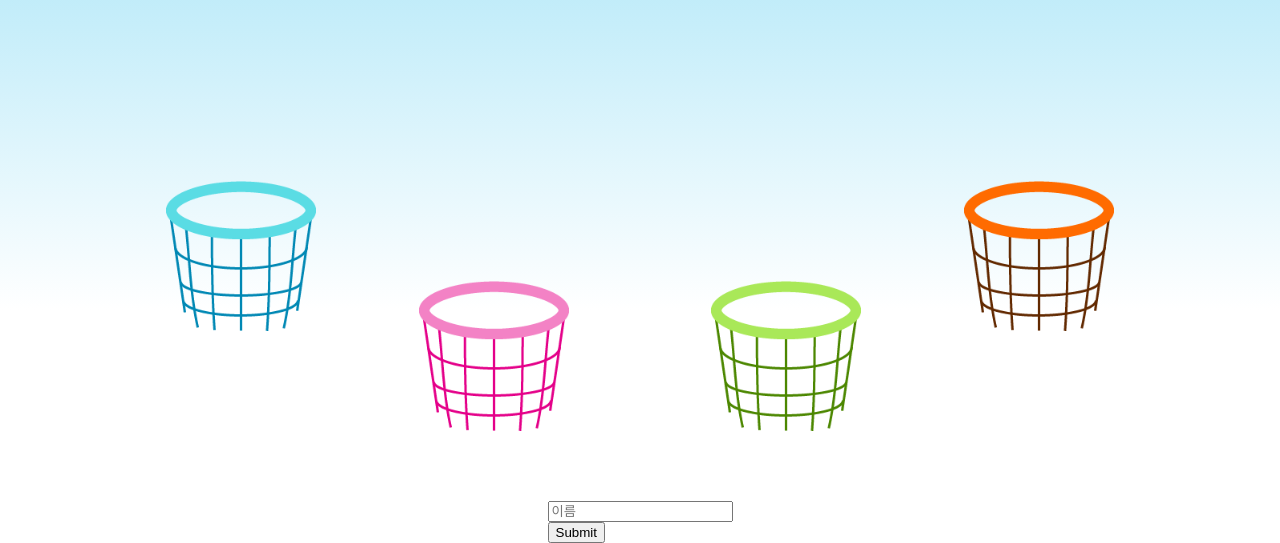
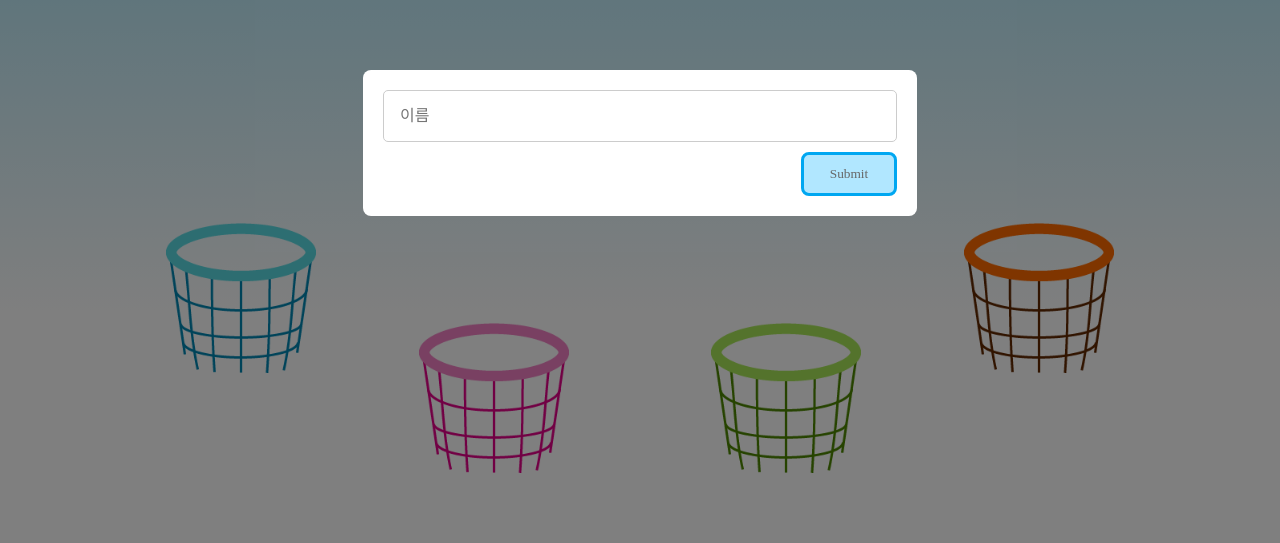
Before and after one commit to hyewwonn/BuzzerBeater, a Next.js app: page /GamePage in a window 1280 px wide. Shown: the part 257-800 px from the top of the page. Built offline with nearby package versions, Linux system fonts and the light colour scheme; a web font is replaced by a local one.

Commit message:
gamepage modal css

```diff
--- a/src/styles/GamePage.module.css
+++ b/src/styles/GamePage.module.css
@@ -208,6 +208,76 @@
   animation-timing-function: ease-in-out;
 } */
 
+
+/* modal */
+.modal {
+  position: fixed;
+  top: 0;
+  left: 0;
+  width: 100%;
+  height: 100%;
+  background-color: rgba(0, 0, 0, 0.5);
+  display: flex;
+  align-items: center;
+  justify-content: center;
+  z-index: 1000;
+}
+
+.modal form {
+  background-color: #fff;
+  padding: 20px;
+  border-radius: 0.5rem;
+  display: flex;
+  flex-direction: column;
+}
+
+.modalscore {
+  width: 30rem;
+  margin-bottom: 10px;
+  padding: 1.5rem 1rem 0.5rem 1rem;
+  font-size: 1.4rem;
+  font-family: "esamanru";
+  color: #444;
+}
+
+.modal form input{
+  width: 30rem;
+  margin-bottom: 10px;
+  padding: 1rem;
+  border: 1px solid #ccc;
+  border-radius: 5px;
+  resize: none;
+  color: #666;
+  font-size: 1rem;
+  font-family: "esamanru";
+}
+.modal form input:focus{
+  outline: none;
+}
+
+.buttonContainer {
+  display: flex;
+  justify-content: flex-end;
+}
+
+.buttonContainer button {
+  width: 6rem;
+  height: 2.75rem;
+  background-color: rgba(144, 221, 255, 0.7);
+  border: 0.2rem solid #00A7F1;
+  border-radius: 0.5rem;
+  font-family: "esamanru";
+  color: #666;
+  /* 텍스트 선택 막기 */
+  -webkit-touch-callout: none; /* iOS Safari */
+  -webkit-user-select: none; /* Safari */
+  -ms-user-select: none; /* 인터넷익스플로러 */
+  user-select: none;
+}
+.buttonContainer button:hover {
+  background-color: rgba(107, 210, 255, 0.7);
+}
+
 @media screen and (max-width: 1920px) {
   @keyframes moveBall {
     0% {
```
